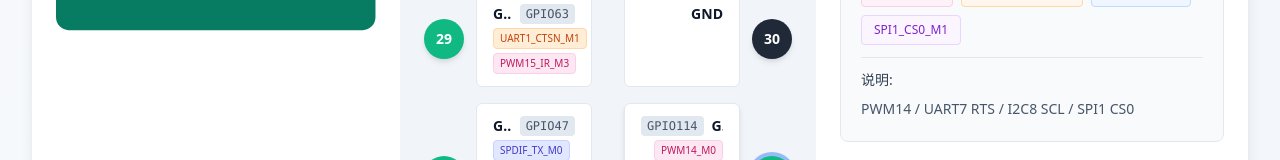
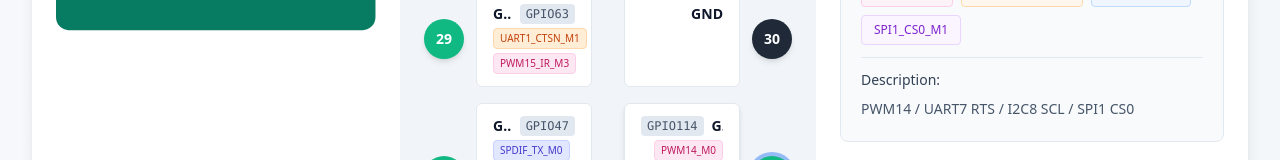
Before and after one commit to xzl01/pin-out, a React (Vite) app: page / in a window 1280 px wide. Both pictures are taken after a click on the element 708 px from the left and 2185 px from the top of the page. Shown: the part 2009-2169 px from the top of the page. Built offline with nearby package versions, Linux system fonts and the light colour scheme.

Commit message:
fix: replace hardcoded Chinese text with English/i18n
- Replace '说明:' with t('ui.pinDetails.description')
- Replace '具有 ... 功能的其他 SBC:' with 'Other SBCs with ... function:'
- Replace '相同位置' with 'Same Position'

Fixes AutoCorrect warnings for hardcoded Chinese text

```diff
--- a/src/components/PinDiagram.jsx
+++ b/src/components/PinDiagram.jsx
@@ -251,7 +251,7 @@ const PinDiagram = ({ config }) => {
 
                 {activePin.description && (
                   <div className="pt-3 border-t border-slate-200 dark:border-slate-700">
-                    <div className="font-medium text-slate-700 dark:text-slate-300 mb-2">说明:</div>
+                    <div className="font-medium text-slate-700 dark:text-slate-300 mb-2">{t('ui.pinDetails.description')}:</div>
                     <p className="text-sm text-slate-600 dark:text-slate-400 leading-relaxed">
                       {activePin.description}
                     </p>
@@ -261,7 +261,7 @@ const PinDiagram = ({ config }) => {
                 {selectedFunction && matchingPins.length > 0 && (
                   <div className="pt-3 border-t border-slate-200 dark:border-slate-700">
                     <div className="font-medium text-slate-700 dark:text-slate-300 mb-2">
-                      具有 "{selectedFunction}" 功能的其他 SBC:
+                      Other SBCs with "{selectedFunction}" function:
                     </div>
                     <div className="max-h-60 overflow-y-auto space-y-2">
                       {matchingPins.map((match, idx) => (
@@ -283,7 +283,7 @@ const PinDiagram = ({ config }) => {
                             </div>
                             {match.isSamePinNumber && (
                               <span className="px-1.5 py-0.5 text-[9px] font-semibold rounded bg-amber-500 text-white">
-                                相同位置
+                                Same Position
                               </span>
                             )}
                           </div>
```
